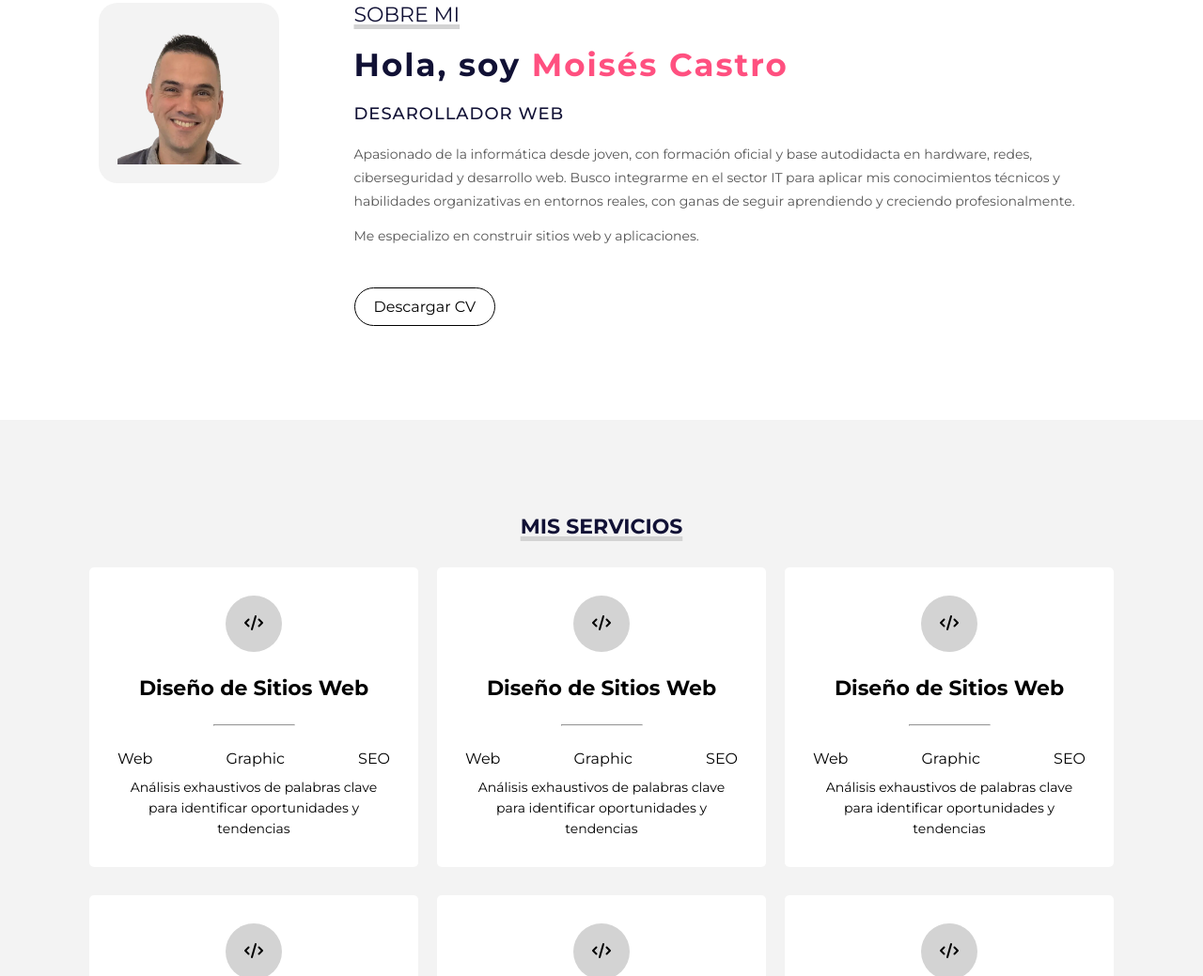
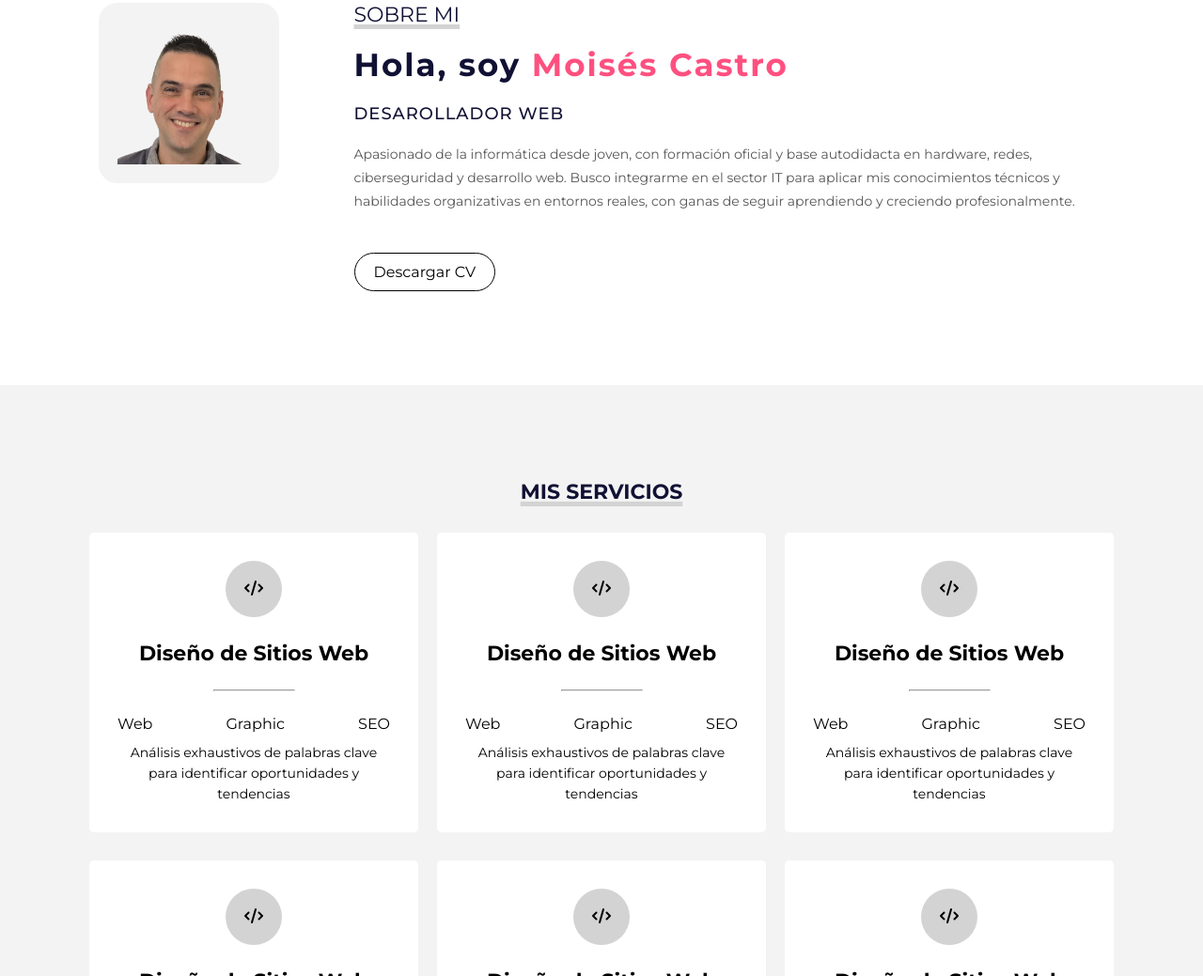
Before and after one commit to MoisesCastroMestres/MoisesCastroPorfolio, a plain HTML site: page index.html in a window 1280 px wide. Shown: the part 897-1936 px from the top of the page at 94% size. Drawn offline with Linux system fonts and the light colour scheme.

Commit message:
He quitado un renglon

```diff
--- a/index.html
+++ b/index.html
@@ -60,7 +60,7 @@
             <h2>Hola, soy <span>Moisés Castro</span></h2>
             <h3>Desarollador Web</h3>
             <p> Apasionado de la informática desde joven, con formación oficial y base autodidacta en hardware, redes, ciberseguridad y desarrollo web. Busco integrarme en el sector IT para aplicar mis conocimientos técnicos y habilidades organizativas en entornos reales, con ganas de seguir aprendiendo y creciendo profesionalmente. </p>
-            <p> Me especializo en construir sitios web y aplicaciones. </p>
+            <!-- <p> Me especializo en construir sitios web y aplicaciones. </p> -->
             <a href="#">Descargar CV</a> <!-- Se pone almohadilla de forma provisional tendré que poner el enlace definitivo para la descarga del curriculum -->
         </div>
     </section>
```
